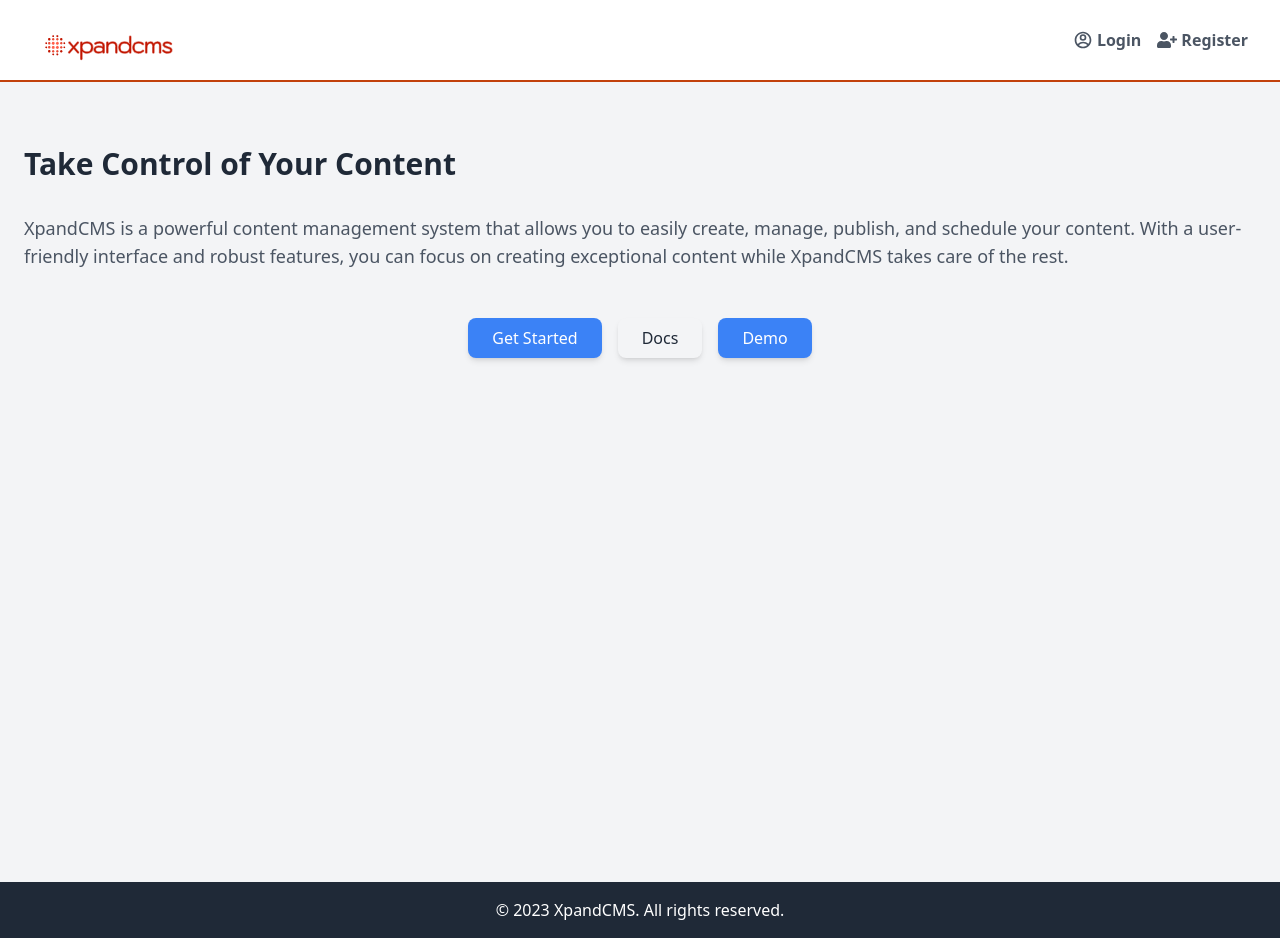
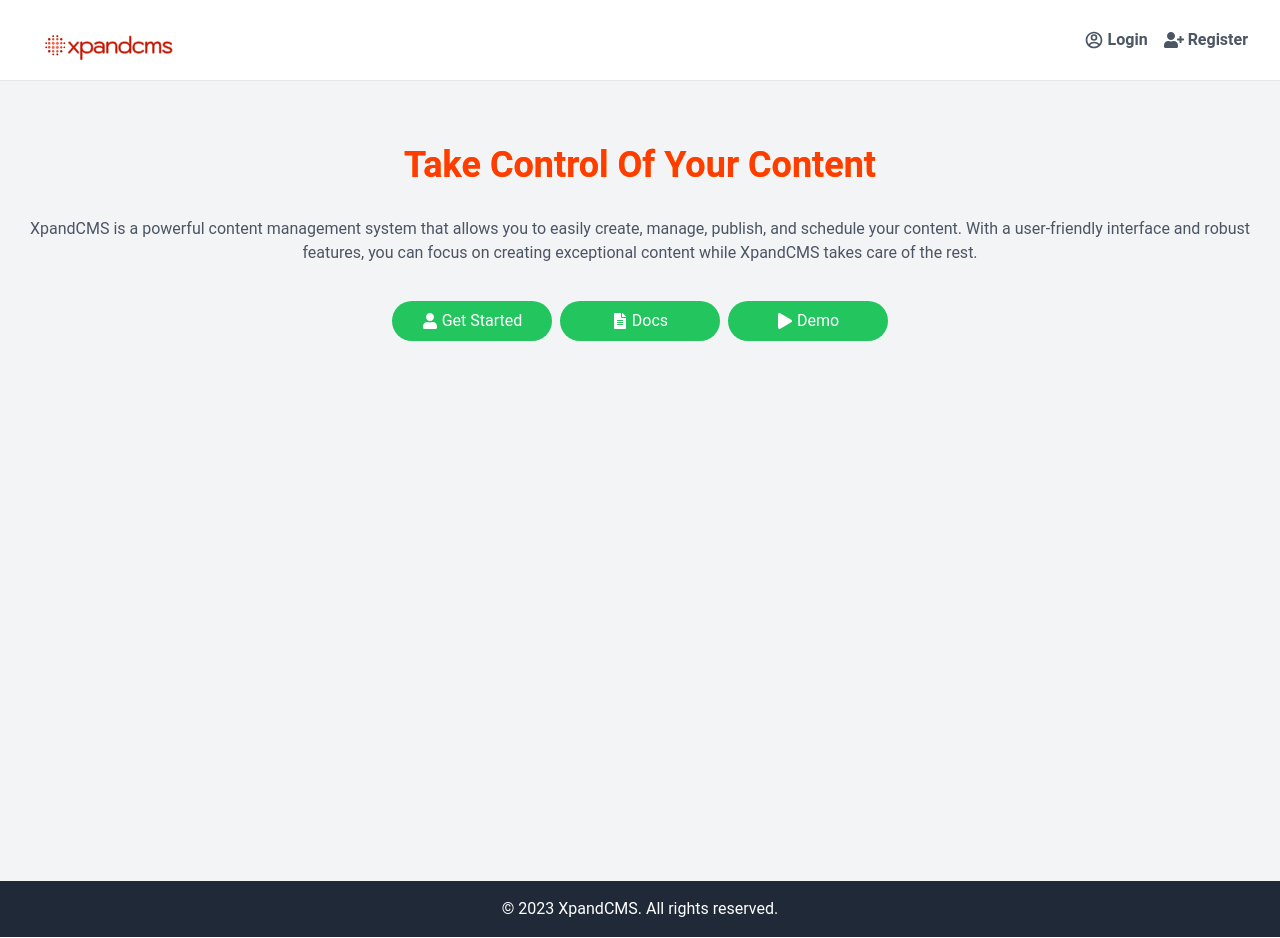
Before and after one commit to BaloyiTK/cms_frontend, a React (Create React App) app: page / in a window 1280 px wide. Built offline with nearby package versions, Linux system fonts and the light colour scheme; no server answers.

Commit message:
changed logo

```diff
--- a/package.json
+++ b/package.json
@@ -28,6 +28,7 @@
     "react-spring": "^9.7.2",
     "react-toastify": "^9.1.3",
     "tailwindcss": "^3.3.2",
+    "typeface-roboto": "^1.1.13",
     "web-vitals": "^2.1.4"
   },
   "scripts": {
--- a/src/components/Home.jsx
+++ b/src/components/Home.jsx
@@ -4,12 +4,13 @@ import axios from "axios";
 import Project from "./Project";
 import { baseUrl } from "../utils/baseUrl";
 import Loader from "./Loader";
+import { FaUser, FaFileAlt, FaPlay } from "react-icons/fa";
 
 const HomePage = () => {
   const [isLoggedIn, setisLoggedIn] = useState(false);
   const [isLoading, setLoading] = useState(true);
   const [projectsLoading, setProjectsLoadingState] = useState(false);
-  const [cachedData, setCachedData] = useState(null);
+  const [cachedData, setCachedData] = useState(null); // Add a new state for cached data
 
   const handleProjectsLoading = useCallback((loadingState) => {
     setProjectsLoadingState(loadingState);
@@ -20,11 +21,14 @@ const HomePage = () => {
       try {
         setLoading(true);
 
+        // Check if cached data exists before making a network request
         if (cachedData) {
           setisLoggedIn(cachedData);
         } else {
           const response = await axios.get(`${baseUrl}/loginStatus`);
           setisLoggedIn(response.data);
+
+          // Cache the response data
           setCachedData(response.data);
         }
       } catch (error) {
@@ -35,7 +39,7 @@ const HomePage = () => {
     };
 
     getLoginStatus();
-  }, [cachedData]);
+  }, [cachedData]); // Fetch data again if cachedData changes
 
   const renderLoader = useMemo(() => <Loader />, []);
   const renderLoggedIn = useMemo(
@@ -49,36 +53,47 @@ const HomePage = () => {
 
   const renderLoggedOut = useMemo(
     () => (
-      <main className="min-h-screen max-w-7xl mx-auto py-16 px-6">
-        <h1 className="text-3xl font-semibold text-gray-800 mb-8">
-          Take Control of Your Content
+      <main className="min-h-screen max-w-7xl md:text-center mx-auto py-16 px-6 ">
+ <h1 class="text-4xl font-bold mb-8 animate-color-change gradient-heading">
+        Take Control Of Your Content
     </h1>
-        <p className="text-lg text-gray-600 mb-12">
+
+        <p className="text-base text-gray-600 md:text-center mb-8">
           XpandCMS is a powerful content management system that allows you to
           easily create, manage, publish, and schedule your content. With a
           user-friendly interface and robust features, you can focus on creating
           exceptional content while XpandCMS takes care of the rest.
         </p>
-        <div className="flex justify-center space-x-4">
+        <div className="grid md:flex justify-center items-center">
   <Link
     to="/register"
-            className="text-white bg-blue-500 hover:bg-blue-600 py-2 px-6 rounded-lg shadow-md transition duration-300 ease-in-out transform hover:scale-105"
+    className="text-white bg-green-500 hover:bg-green-600 py-2 px-4 rounded-full flex m-1 items-center md:justify-center w-40 text-sm md:text-base"
   >
+    <span className="flex items-center ml-[15%] md:ml-0">
+      <FaUser className="mr-1" />
       Get Started
+    </span>
   </Link>
   <Link
     to="/register"
-            className="text-gray-800 bg-gray-100 hover:bg-gray-200 py-2 px-6 rounded-lg shadow-md transition duration-300 ease-in-out transform hover:scale-105"
+    className="text-white bg-green-500 hover:bg-green-600 py-2 px-4 rounded-full flex m-1 items-center md:justify-center w-40 text-sm md:text-base"
   >
+    <span className="flex items-center ml-[15%] md:ml-0">
+      <FaFileAlt className="mr-1" />
       Docs
+    </span>
   </Link>
   <Link
-            to="/documentation"
-            className="text-white bg-blue-500 hover:bg-blue-600 py-2 px-6 rounded-lg shadow-md transition duration-300 ease-in-out transform hover:scale-105"
+    to="/register"
+    className="text-white bg-green-500 hover:bg-green-600 py-2 px-4 rounded-full flex m-1 items-center md:justify-center w-40 text-sm md:text-base"
   >
+    <span className="flex items-center ml-[15%] md:ml-0">
+      <FaPlay className="mr-1" />
       Demo
+    </span>
   </Link>
 </div>
+
       </main>
     ),
     []
--- a/src/components/Login.jsx
+++ b/src/components/Login.jsx
@@ -6,7 +6,15 @@ import { authActions } from "../store";
 import { loginUser } from "../utils/api";
 import { toast } from "react-toastify";
 import "react-toastify/dist/ReactToastify.css";
-import { FaTimes, FaCheck, FaSpinner } from "react-icons/fa";
+import {
+  FaTimes,
+  FaCheck,
+  FaSpinner,
+  FaEnvelope,
+  FaLock,
+  FaSignInAlt,
+} from "react-icons/fa";
+import Icon from "../images/Icon.png";
 
 axios.defaults.withCredentials = true;
 
@@ -50,19 +58,28 @@ const Login = () => {
   };
 
   return (
-    <div className="flex justify-center items-center mt-10">
-      <div className="bg-white p-8 rounded shadow-lg w-full sm:w-96 mx-2 border border-gray-300 ">
-        <h1 className="text-2xl font-bold mb-6">Login</h1>
-        <form onSubmit={handleSubmit} className=" ">
+    <div className="flex justify-center items-center mt-14 md:mt-0  md:h-screen">
+      <div
+        className="bg-white p-8 rounded shadow-lg w-full sm:w-96 mx-2 border border-gray-300"
+       // style={{ fontFamily: "Arial, sans-serif" }}
+      >
+        <div className="flex justify-center items-center">
+          <div className="text-center mb-5">
+            <img src={Icon} alt="" className="mx-auto" />
+            <h1 className="font-bold text-lg mt-5">Login to XpandCMS</h1>
+          </div>
+        </div>
+        <form onSubmit={handleSubmit} className="">
           <div className="mb-4">
             <label
-              className="block text-gray-700 text-sm font-bold mb-2"
+              className="block text-gray-700 text-sm font-semibold mb-2"
               htmlFor="email"
             >
               Email:
             </label>
+            <div className="relative flex items-center">
               <input
-              className="appearance-none border rounded w-full py-2 px-3 text-gray-700 leading-tight focus:outline-none focus:border-blue-500"
+                className="appearance-none border rounded w-full py-2 px-3 text-gray-700 leading-tight focus:outline-none focus:border-blue-500 pl-8"
                 type="email"
                 name="email"
                 id="email"
@@ -70,17 +87,23 @@ const Login = () => {
                 value={userData.email}
                 onChange={handleChange}
                 required
+                placeholder="email"
               />
+              <FaEnvelope className="text-gray-500 absolute left-2 " />
             </div>
+          </div>
+
           <div className="mb-6">
             <label
-              className="block text-gray-700 text-sm font-bold mb-2"
+              className="block text-gray-700 text-sm font-semibold mb-2"
               htmlFor="password"
             >
               Password:
             </label>
+
+            <div className="relative flex items-center">
               <input
-              className="appearance-none border rounded w-full py-2 px-3 text-gray-700 leading-tight focus:outline-none focus:border-blue-500"
+                className="appearance-none border rounded w-full py-2 px-3 text-gray-700 leading-tight focus:outline-none focus:border-blue-500 pl-8"
                 type="password"
                 name="password"
                 id="password"
@@ -88,21 +111,27 @@ const Login = () => {
                 value={userData.password}
                 onChange={handleChange}
                 required
+                placeholder="password"
               />
+              <FaLock className="text-gray-500 absolute left-2 " />
+            </div>
           </div>
           <div className="flex justify-center">
             <button
-              className="bg-blue-500 hover:bg-blue-700 text-white font-bold py-2 px-4 rounded focus:outline-none focus:shadow-outline"
+              className="bg-blue-500 hover:bg-blue-700 text-white font-semibold py-2 px-4 rounded focus:outline-none focus:shadow-outline relative"
               type="submit"
               disabled={isLoading}
             >
               {isLoading ? (
                 <div className="flex items-center justify-center">
                   <FaSpinner className="animate-spin" />
-                  <span>Login</span>
+                  <span className="ml-2">Logging in...</span>
                 </div>
               ) : (
-                "Login"
+                <>
+                  <span className="pr-3 ">Login</span>
+                  <FaSignInAlt className="absolute right-2 top-1/2 transform -translate-y-1/2" />
+                </>
               )}
             </button>
           </div>
@@ -111,18 +140,20 @@ const Login = () => {
         <div className="flex justify-center mt-2">
           <Link
             to="/forgot-password"
-            className="text-blue-500 hover:underline"
+            className="text-blue-500 hover:underline font-semibold"
           >
             Forgot Password?
           </Link>
         </div>
         <div className="mt-4 text-center">
-          <span>Don't have an account?</span>
-          <Link to="/register" className="text-blue-500 hover:underline ml-1  font-medium">
+          <span className="font-medium">Don't have an account?</span>
+          <Link
+            to="/register"
+            className="text-blue-500 hover:underline ml-1 font-medium"
+          >
             Register
           </Link>
         </div>
-
       </div>
     </div>
   );
--- a/src/components/NavBar.jsx
+++ b/src/components/NavBar.jsx
@@ -152,7 +152,7 @@ const NavBar = () => {
   );
 
   return (
-    <header className="shadow bg-white h-22 border-b-2 border-orange-700">
+    <header className="shadow bg-white h-22 border-b bo">
       <nav className="flex justify-between items-center w-[95%] mx-auto h-20">
         <Link
           to="/"
--- a/src/components/ProfilePicture.jsx
+++ b/src/components/ProfilePicture.jsx
@@ -68,7 +68,7 @@ const ProfilePicture = ({ toggleDropdown }) => {
   }
 
   return (
-    <div className="">
+    <div className="border rounded-full border-white">
       {userPhoto ? (
         <img
           src={userPhoto}
--- a/src/index.css
+++ b/src/index.css
@@ -2,7 +2,49 @@
 @tailwind components;
 @tailwind utilities;
 
+@import url('https://fonts.googleapis.com/css2?family=Roboto:wght@400;500;700&display=swap');
+
+.font-roboto {
+  font-family: 'Roboto', sans-serif;
+}
+
 body {
+
+  font-family: 'Roboto', sans-serif;
+}
+
+* {
   margin: 0;
+  padding: 0;
+  box-sizing: border-box;
+}
 
+@keyframes colorChange {
+  0% {
+      color: red; /* Start color */
+  }
+  25% {
+      color: orange; /* 25% through the animation */
+  }
+  50% {
+      color: red; /* 50% through the animation */
+  }
+  75% {
+      color: orange; /* 75% through the animation */
+  }
+  100% {
+      color: red; /* Back to the start color */
+  }
 }
+
+.animate-color-change {
+  animation: colorChange 5s linear infinite; /* Animation lasts 5 seconds and repeats infinitely */
+}
+
+.gradient-heading {
+  background: linear-gradient(to right, #FF5733, #FFC300); /* Add your gradient colors here */
+  -webkit-background-clip: text;
+  background-clip: text;
+  color: transparent;
+  animation: colorChange 5s linear infinite; /* Apply the same animation to the text color */
+}
--- a/src/utils/baseUrl.js
+++ b/src/utils/baseUrl.js
@@ -1,2 +1,2 @@
-export const baseUrl = process.env.REACT_APP_API_BASE_URL;
-//export const baseUrl = 'http://localhost:3001/api';
+//export const baseUrl = process.env.REACT_APP_API_BASE_URL;
+export const baseUrl = 'http://localhost:3001/api';
```
Also changed, not shown: src/images/Icon.png (added), 1 other file (tests, documents, lock files or other folders). Lines whose indentation alone changed are shown as unchanged.
